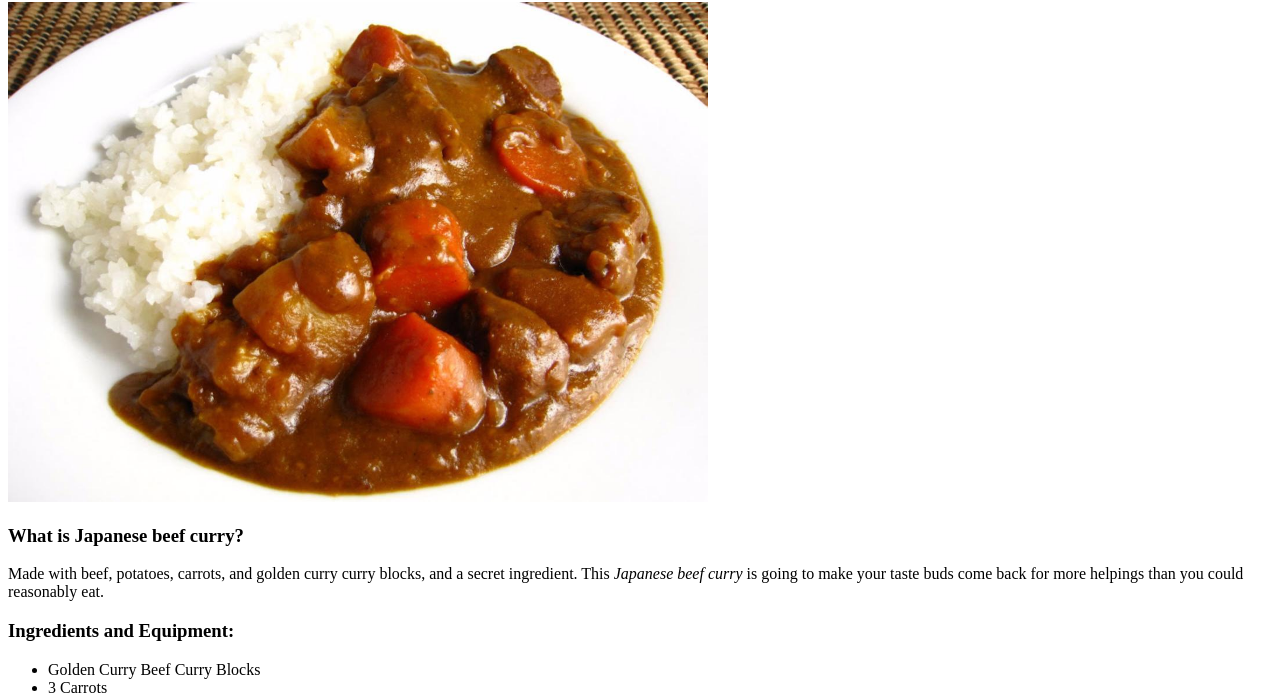
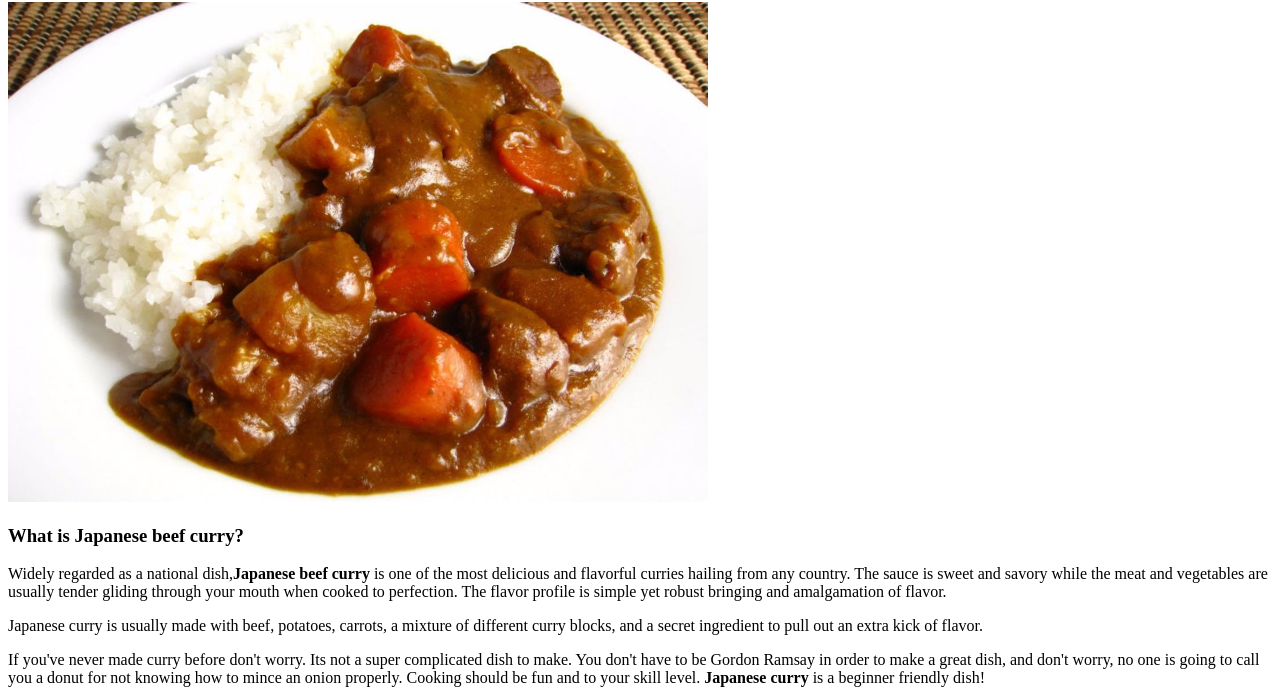
Before and after one commit to zactocherr/odin-recipes, a plain HTML site: page recipes/jbeefcurry.html in a window 1280 px wide. Shown: the part 78-772 px from the top of the page. Drawn offline with Linux system fonts and the light colour scheme.

Commit message:
add content regaurding the context around curry

```diff
--- a/recipes/jbeefcurry.html
+++ b/recipes/jbeefcurry.html
@@ -9,10 +9,18 @@
         <img src="../img/jbeefcurry.jpg" alt="a plate of Japanese beef
         curry with rice" height="500" width="700">
         <h3>What is Japanese beef curry?</h3>
-        <p>Made with beef, potatoes, carrots, and golden curry curry blocks,
-            and a secret ingredient.
-            This <em>Japanese beef curry</em> is going to make your taste buds
-            come back for more helpings than you could reasonably eat.
+        <p> Widely regarded as a national dish,<strong>Japanese beef curry</strong>
+            is one of the most delicious and flavorful curries hailing from any country.
+            The sauce is sweet and savory while the meat and vegetables are usually tender
+            gliding through your mouth when cooked to perfection. The flavor profile is simple
+            yet robust bringing and amalgamation of flavor.</p>
+        <p>Japanese curry is usually made with beef, potatoes, carrots, a mixture of different curry blocks,
+            and a secret ingredient to pull out an extra kick of flavor.
+        </p>
+        <p>If you've never made curry before don't worry. Its not a super complicated dish to make.
+            You don't have to be Gordon Ramsay in order to make a great dish, and don't worry,
+            no one is going to call you a donut for not knowing how to mince an onion properly. Cooking
+            should be fun and to your skill level. <strong>Japanese curry</strong> is a beginner friendly dish!
         </p>
         <h3> Ingredients and Equipment:</h3>
         <ul>
@@ -21,7 +29,7 @@
             <li>2 Onions</li>
             <li>2 Potatoes</li>
             <li>1 Fuji Apple (or apple of choice)</li>
-            <li>1 lb. of Beef (don't forget this unless you're vegan)</li>
+            <li>1 lb. of Stewing Beef (don't forget this unless you're vegan)</li>
             <li>2 tbsp. on Olive Oil</li>
             <li> About 4 cups of water (read curry block box)</li>
             <li>1 Kitchen cutting knife</li>
```
